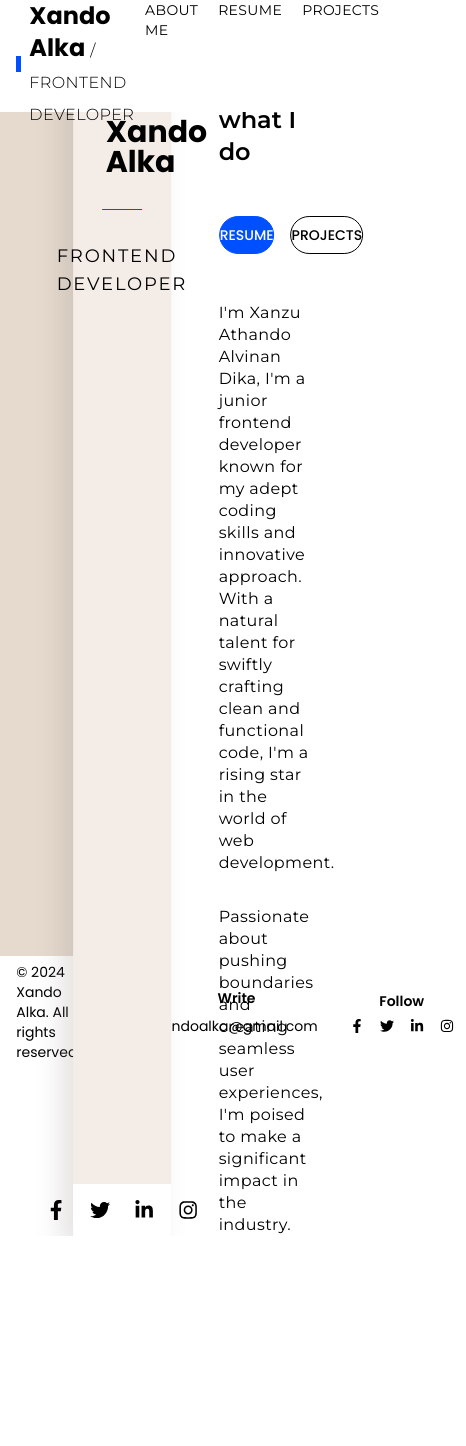
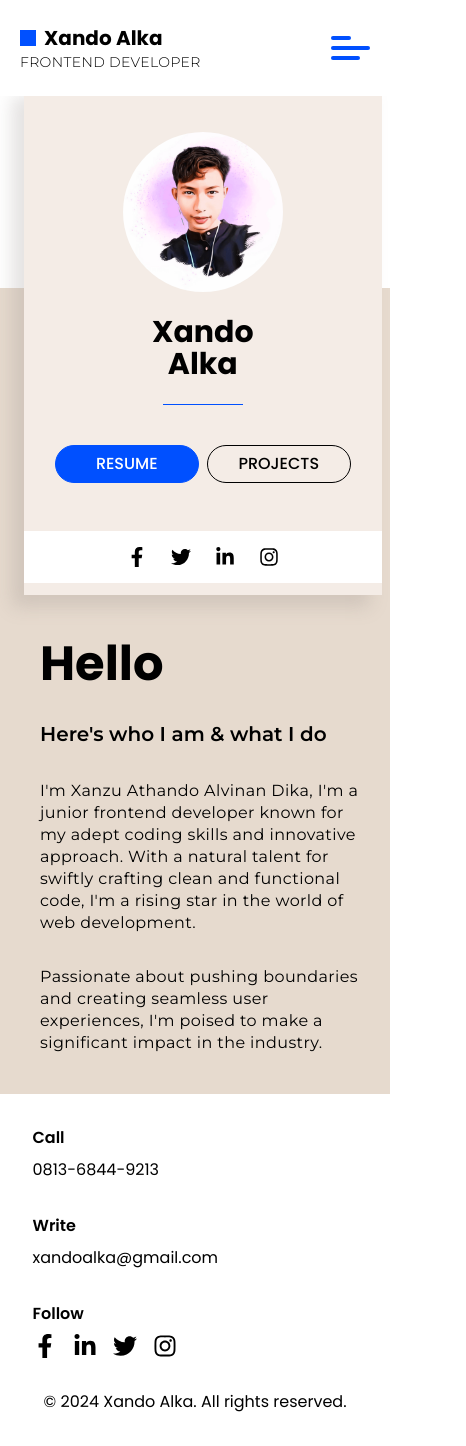
Before and after one commit to xandoalka/Business-CV, a React (Vite) app: page / in a window 390 px wide. Shown: the whole page, 466 px wide, since content can reach past the window. Before the commit the page ends 1236 px from the top, so only its background shows below. Built offline with nearby package versions, Linux system fonts and the light colour scheme.

Commit message:
Responsive About Page

```diff
--- a/src/components/Footer.jsx
+++ b/src/components/Footer.jsx
@@ -2,10 +2,10 @@ import { FaFacebookF, FaInstagram, FaLinkedinIn, FaTwitter } from "react-icons/f
 
 const Footer = () => {
     return (
-        <footer className="h-28 flex bg-white">
-            <div className="flex items-center justify-between w-11/12 mx-auto text-sm">
-                <p>© 2024 Xando Alka. All rights reserved.</p>
-                <div className="flex items-center gap-8 text-center">
+        <footer className="lg:h-28 py-8 flex bg-white">
+            <div className="flex flex-col lg:flex-row gap-8 lg:gap-0 items-center justify-between w-10/12 lg:w-11/12 mx-auto lg:text-sm">
+                <p className="order-2 lg:order-1">© 2024 Xando Alka. All rights reserved.</p>
+                <div className="order-1 lg:order-2 flex flex-wrap items-center gap-8 lg:text-center">
                     <div className="flex flex-col gap-2">
                         <p className="font-semibold">Call</p>
                         <a href="tel:+6281368449213">0813-6844-9213</a>
@@ -17,10 +17,10 @@ const Footer = () => {
                     <div className="flex flex-col gap-2">
                         <p className="font-semibold">Follow</p>
                         <span className="flex gap-4">
-                            <a href="#"><FaFacebookF /></a>
-                            <a href="#"><FaTwitter /></a>
-                            <a href="#"><FaLinkedinIn /></a>
-                            <a href="#"><FaInstagram /></a>
+                            <a className="text-2xl lg:text-base" href="#"><FaFacebookF /></a>
+                            <a className="text-2xl lg:text-base" href="#"><FaLinkedinIn /></a>
+                            <a className="text-2xl lg:text-base" href="#"><FaTwitter /></a>
+                            <a className="text-2xl lg:text-base" href="#"><FaInstagram /></a>
                         </span>
                     </div>
                 </div>
--- a/src/components/Hero.jsx
+++ b/src/components/Hero.jsx
@@ -4,17 +4,21 @@ import { Link } from "react-router-dom"
 
 const Hero = () => {
     return (
-        <main className="h-screen relative">
-            <div className="bg-[#e6dace] w-2/5 h-full -z-20"></div>
-            <div className="absolute w-[62.5%] top-1/2 left-1/2 -translate-x-1/2 -translate-y-1/2 z-0 flex">
-                <div className="bg-[#f4ece6] w-2/5 flex flex-col justify-between shadow-[-12px_12px_25px_0_rgba(138,131,124,0.23)]">
-                    <div className="flex flex-col items-center gap-8 py-12">
-                        <img className="w-[205px] h-[205px] rounded-full bg-white" src={profile} alt="" />
-                        <h2 className="text-3xl font-bold w-1/3 text-center leading-none">Xando Alka</h2>
-                        <span className="w-10 bg-[#0050ff] h-[1px]"></span>
-                        <p className="tracking-widest uppercase text-lg font-montserrat">Frontend Developer</p>
+        <main className="lg:mt-28 mt-24 min-h-screen relative">
+            <div className="lg:bg-[#e6dace] bg-white lg:absolute static w-2/5 lg:h-full h-48 -z-10"></div>
+            <div className="lg:absolute lg:w-[62.5%] lg:top-1/2 lg:left-1/2 lg:-translate-x-1/2 lg:-translate-y-1/2 z-0 flex flex-col lg:flex-row">
+                <div className="bg-[#f4ece6] lg:w-2/5 w-11/12 absolute -top-3 left-6 lg:ml-0 lg:static flex flex-col justify-between shadow-[-12px_12px_17px_0_rgba(138,131,124,0.23)]">
+                    <div className="flex flex-col items-center gap-6 lg:gap-8 py-12">
+                        <img className="w-40 h-40 lg:w-[205px] lg:h-[205px] rounded-full bg-white" src={profile} alt="" />
+                        <h2 className="text-3xl font-bold w-1/3 text-center leading-8 lg:leading-none">Xando Alka</h2>
+                        <span className="lg:w-10 w-20 bg-[#0050ff] h-[1px]"></span>
+                        <p className="hidden lg:flex tracking-widest uppercase text-lg font-montserrat">Frontend Developer</p>
+                        <span className="flex lg:hidden justify-center w-11/12 mx-auto gap-2 font-medium uppercase mt-4 font-montserrat">
+                            <Link to={"/resume"} className="w-36 text-center py-1.5 border border-[#0050ff] bg-[#0050ff] rounded-3xl text-white transition-all duration-200 ease-linear hover:bg-white hover:text-[#0050ff]" href="#">Resume</Link>
+                            <Link to={"/projects"} className="w-36 text-center py-1.5 border border-black rounded-3xl transition-all duration-200 ease-linear hover:bg-[#0050ff] hover:border-[#0050ff] hover:text-white" href="#">Projects</Link>
+                        </span>
                     </div>
-                    <div className="bg-white w-full py-4 ">
+                    <div className="bg-white w-full py-4 mb-3">
                         <span className="flex gap-6 justify-center">
                             <a className="text-xl" href="#"><FaFacebookF /></a>
                             <a className="text-xl" href="#"><FaTwitter /></a>
@@ -23,14 +27,14 @@ const Hero = () => {
                         </span>
                     </div>
                 </div>
-                <div className="w-3/5 pt-12 pl-12 flex flex-col gap-8">
-                    <h1 className="text-8xl font-bold">Hello</h1>
-                    <h3 className="text-2xl font-semibold font-montserrat">Here's who I am & what I do</h3>
-                    <span className="flex gap-4 font-medium uppercase text-sm mt-4 font-montserrat">
+                <div className="lg:w-3/5 w-full pt-[22rem] lg:pt-12 pl-10 pr-4 pb-10 lg:pr-0 lg:pb-0 lg:pl-12 flex flex-col gap-8 bg-[#e6dace] lg:bg-white">
+                    <h1 className="lg:text-8xl text-5xl font-bold">Hello</h1>
+                    <h3 className="text-xl font-semibold font-montserrat">Here's who I am & what I do</h3>
+                    <span className="hidden lg:flex gap-4 font-medium uppercase text-sm mt-4 font-montserrat">
                         <Link to={"/resume"} className="w-32 text-center py-2 border border-[#0050ff] bg-[#0050ff] rounded-3xl text-white transition-all duration-200 ease-linear hover:bg-white hover:text-[#0050ff]" href="#">Resume</Link>
                         <Link to={"/projects"} className="w-32 text-center py-2 border border-black rounded-3xl transition-all duration-200 ease-linear hover:bg-[#0050ff] hover:border-[#0050ff] hover:text-white" href="#">Projects</Link>
                     </span>
-                    <p className="max-w-96 mt-4 tracking-wide leading-snug font-montserrat">
+                    <p className="max-w-96 lg:mt-4 tracking-wide leading-snug font-montserrat">
                         I'm Xanzu Athando Alvinan Dika, I'm a junior frontend developer known for my adept coding skills and innovative approach. With a natural talent for swiftly crafting clean and functional code, I'm a rising star in the world of web development.</p>
                     <p className="max-w-96 tracking-wide leading-snug font-montserrat">Passionate about pushing boundaries and creating seamless user experiences, I'm poised to make a significant impact in the industry.</p>
                 </div>
--- a/src/components/Nav.jsx
+++ b/src/components/Nav.jsx
@@ -1,14 +1,31 @@
-import { Link } from "react-router-dom"
+import { useEffect, useState } from "react";
+import { Link, useLocation } from "react-router-dom"
 
 const Nav = () => {
+  const [isChecked, setIsChecked] = useState(false);
+  const location = useLocation();
+
+  const handleButtonClick = () => {
+    setIsChecked(!isChecked);
+  };
+
+  useEffect(() => {
+    setIsChecked(false);
+  }, [location])
   return (
-    <nav className="h-28 flex items-center sticky top-0 left-0 bg-white z-10">
-        <div className="w-11/12 m-auto flex justify-between">
-            <span className="flex items-center">
+    <nav className="lg:h-28 flex items-center fixed top-0 w-full bg-white z-10">
+      <div className="lg:w-11/12 py-6 px-5 w-full lg:m-auto flex justify-between">
+        <span className="flex items-center flex-wrap max-w-xs lg:max-w-none">
           <span className="h-4 w-4  bg-[#0050ff]"></span>
-                <h2 className="ml-2 text-2xl font-bold">Xando Alka <span className="text-base font-light tracking-wide uppercase font-montserrat">/ Frontend Developer</span></h2>
+          <h2 className="ml-2 lg:text-2xl text-xl font-bold">Xando Alka </h2>
+          <p className="xl:ml-2 lg:text-base text-sm font-light tracking-wide uppercase font-montserrat"><span className="hidden xl:inline">/</span> Frontend Developer</p>
         </span>
-            <ul className="flex gap-5 uppercase text-sm tracking-wide">
+        <button onClick={handleButtonClick} className="flex z-10 lg:hidden flex-col justify-center w-10 cursor-pointer">
+          <div className={`bg-[#0050ff] rounded-lg h-1 mb-1.5 transition-all duration-300 ${isChecked ? 'w-1/2 transform rotate-45 translate-x-1 translate-y-1 bg-black' : 'w-1/2'}`}></div>
+          <div className={`bg-[#0050ff] rounded-lg h-1 transition-all duration-300 w-full ${isChecked ? 'w-11/12 transform -rotate-45 bg-black' : 'w-full'} `}></div>
+          <div className={`bg-[#0050ff] rounded-lg h-1 mt-1.5 transition-all duration-300 ${isChecked ? 'w-1/2 transform rotate-45 translate-x-4 -translate-y-1 bg-black' : 'w-3/4'}`}></div>
+        </button>
+        <ul className={`lg:flex gap-5 uppercase text-sm tracking-wide ${isChecked ? 'bg-white flex absolute flex-col gap-8 items-center justify-center w-full -ml-5 h-screen' : 'hidden'}`}>
           <li><Link to={"/"} className="font-montserrat transition-all duration-200 ease-linear hover:text-[#0050ff]" href="#">About Me</Link></li>
           <li><Link to={"/resume"} className="font-montserrat transition-all duration-200 ease-linear hover:text-[#0050ff]" href="#">Resume</Link></li>
           <li><Link to={"/projects"} className="font-montserrat transition-all duration-200 ease-linear hover:text-[#0050ff]" href="#">Projects</Link></li>
```
Lines whose indentation alone changed are shown as unchanged.
